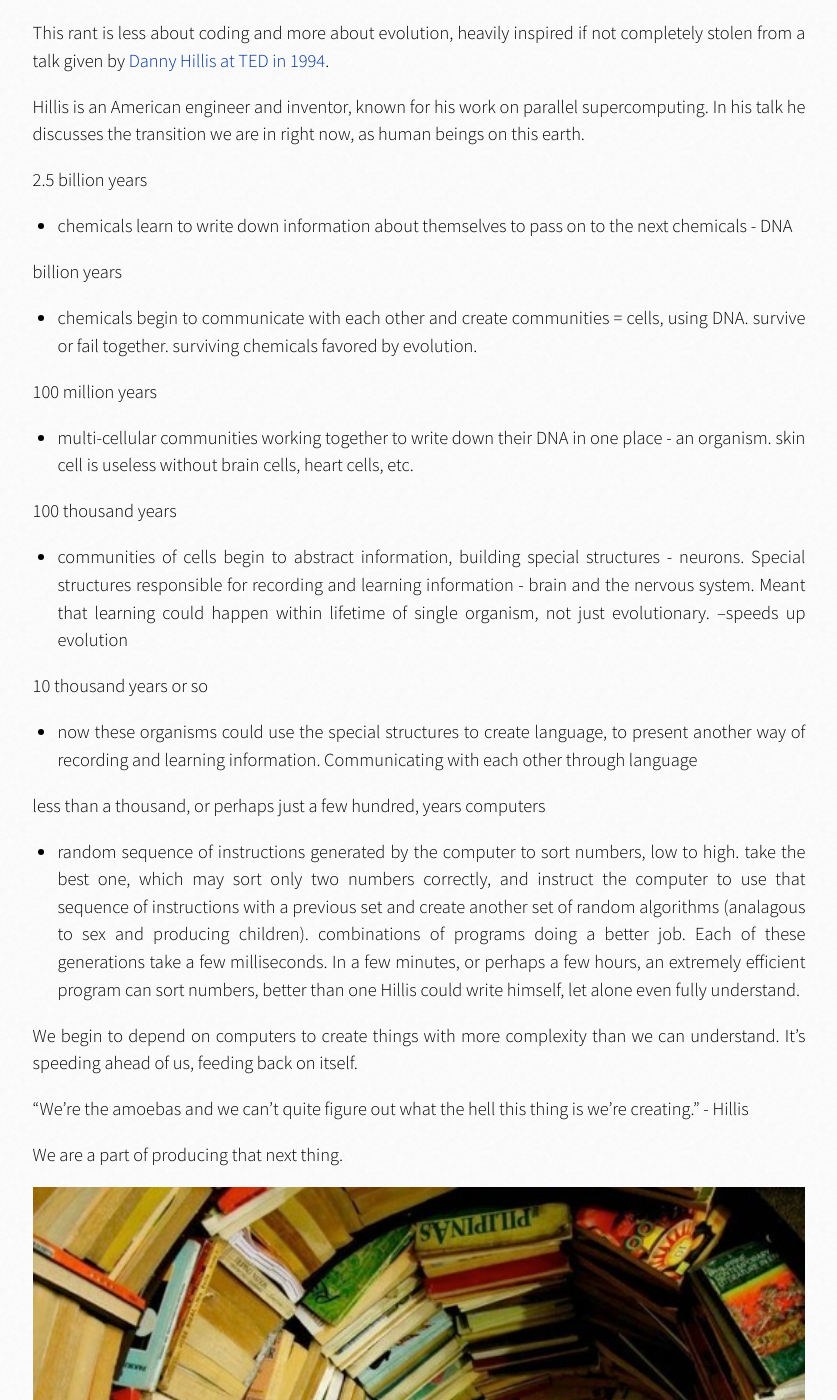
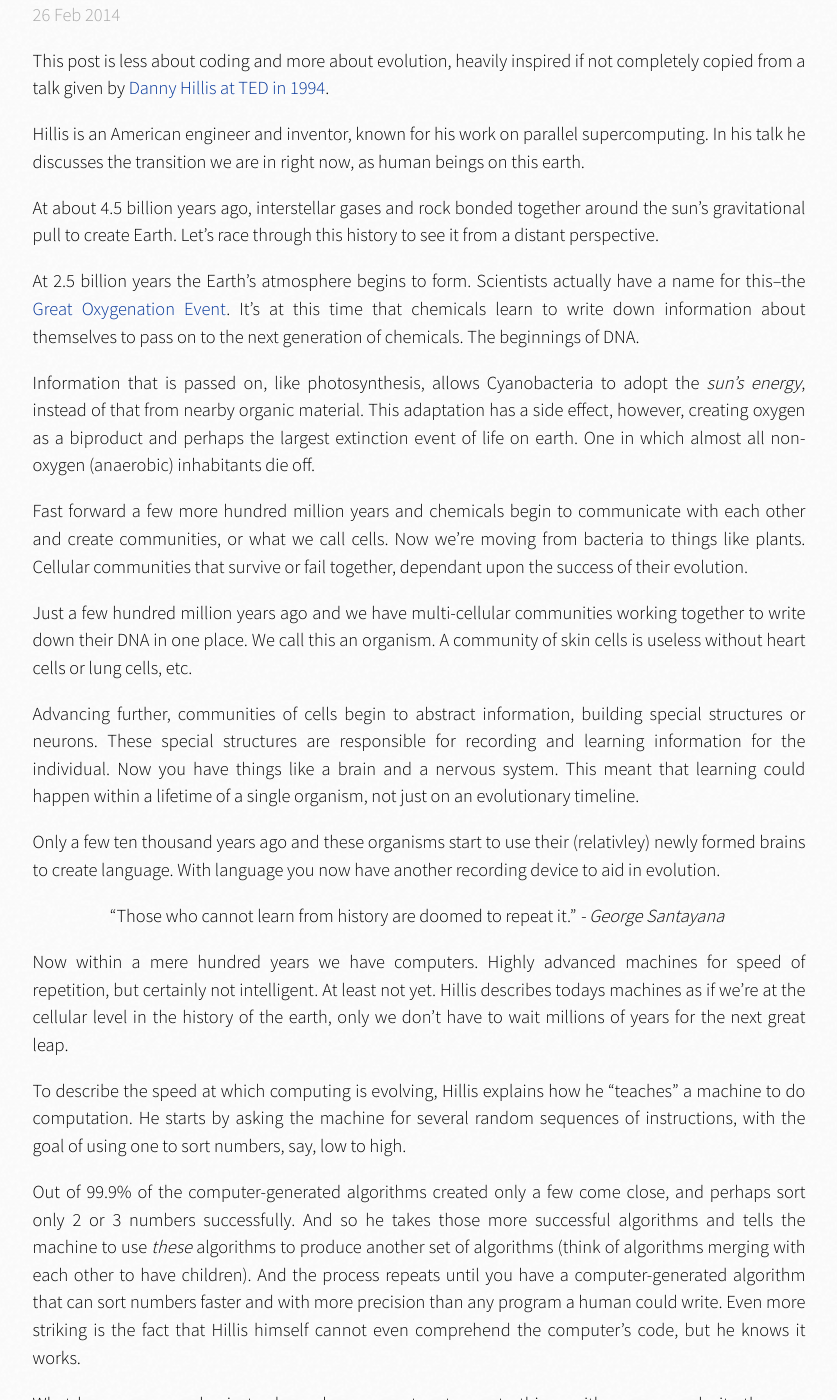
Before and after one commit to mrdougwright/dogwithrug, a Jekyll site: the page built from _posts/2014-02-26-untitled.markdown, in a window 1280 px wide and 1400 px high, scrolled down 255 px. Shown: the whole window, without its empty margins (221-1058 px from the left). Built offline with Jekyll 4.4.1, drawn with Linux system fonts in a browser that asks for light colours; nearby versions of some CDN libraries; some web fonts are replaced; some of the changed text lies outside the part shown.

Commit message:
working on evolution post

```diff
--- a/_posts/2014-02-26-untitled.markdown
+++ b/_posts/2014-02-26-untitled.markdown
@@ -1,47 +1,49 @@
 ---
 layout: post
-title:  ""
-date:   2013-02-26 19:20:00
+title:  "asdf"
+date:   2014-02-26 19:20:00
 categories: metaphysics coding
 ---
 
-This rant is less about coding and more about evolution, heavily inspired if not completely stolen from a talk given by [Danny Hillis at TED in 1994][hillis].
+This post is less about coding and more about evolution, heavily inspired if not completely copied from a talk given by [Danny Hillis at TED in 1994][hillis].
 
 Hillis is an American engineer and inventor, known for his work on parallel supercomputing. In his talk he discusses the transition we are in right now, as human beings on this earth.
 
-2.5 billion years
-- chemicals learn to write down information about themselves to pass on to the next chemicals - DNA
+At about 4.5 billion years ago, interstellar gases and rock bonded together around the sun's gravitational pull to create Earth. Let's race through this history to see it from a distant perspective.
 
-billion years
-- chemicals begin to communicate with each other and create communities = cells, using DNA. survive or fail together. surviving chemicals favored by evolution.
+At 2.5 billion years the Earth's atmosphere begins to form. Scientists actually have a name for this--the [Great Oxygenation Event][GOE]. It's at this time that chemicals learn to write down information about themselves to pass on to the next generation of chemicals. The beginnings of DNA.
 
-100 million years
-- multi-cellular communities working together to write down their DNA in one place - an organism. skin cell is useless without brain cells, heart cells, etc.
+Information that is passed on, like photosynthesis, allows Cyanobacteria to adopt the _sun's energy_, instead of that from nearby organic material. This adaptation has a side effect, however, creating oxygen as a biproduct and perhaps the largest extinction event of life on earth. One in which almost all non-oxygen (anaerobic) inhabitants die off.
 
-100 thousand years
-- communities of cells begin to abstract information, building special structures - neurons. Special structures responsible for recording and learning information - brain and the nervous system. Meant that learning could happen within lifetime of single organism, not just evolutionary. --speeds up evolution
+Fast forward a few more hundred million years and chemicals begin to communicate with each other and create communities, or what we call cells. Now we're moving from bacteria to things like plants. Cellular communities that survive or fail together, dependant upon the success of their evolution.
 
-10 thousand years or so
-- now these organisms could use the special structures to create language, to present another way of recording and learning information. Communicating with each other through language
+Just a few hundred million years ago and we have multi-cellular communities working together to write down their DNA in one place. We call this an organism. A community of skin cells is useless without heart cells or lung cells, etc.
 
-less than a thousand, or perhaps just a few hundred, years
-computers
-- random sequence of instructions generated by the computer to sort numbers, low to high. take the best one, which may sort only two numbers correctly, and instruct the computer to use that sequence of instructions with a previous set and create another set of random algorithms (analagous to sex and producing children). combinations of programs doing a better job. Each of these generations take a few milliseconds. In a few minutes, or perhaps a few hours, an extremely efficient program can sort numbers, better than one Hillis could write himself, let alone even fully understand.
+Advancing further, communities of cells begin to abstract information, building special structures or neurons. These special structures are responsible for recording and learning information for the individual. Now you have things like a brain and a nervous system. This meant that learning could happen within a lifetime of a single organism, not just on an evolutionary timeline.
 
-We begin to depend on computers to create things with more complexity than we can understand. It's speeding ahead of us, feeding back on itself.
+Only a few ten thousand years ago and these organisms start to use their (relativley) newly formed brains to create language. With language you now have another recording device to aid in evolution.
 
-"We're the amoebas and we can't quite figure out what the hell this thing is we're creating." - Hillis
+> "Those who cannot learn from history are doomed to repeat it."
+> *- George Santayana*
 
-We are a part of producing that next thing.
+Now within a mere hundred years we have computers. Highly advanced machines for speed of repetition, but certainly not intelligent. At least not yet. Hillis describes todays machines as if we're at the cellular level in the history of the earth, only we don't have to wait millions of years for the next great leap.
 
+To describe the speed at which computing is evolving, Hillis explains how he "teaches" a machine to do computation. He starts by asking the machine for several random sequences of instructions, with the goal of using one to sort numbers, say, low to high.
 
+Out of 99.9% of the computer-generated algorithms created only a few come close, and perhaps sort only 2 or 3 numbers successfully. And so he takes those more successful algorithms and tells the machine to use _these_ algorithms to produce another set of algorithms (think of algorithms merging with each other to have children). And the process repeats until you have a computer-generated algorithm that can sort numbers faster and with more precision than any program a human could write. Even more striking is the fact that Hillis himself cannot even comprehend the computer's code, but he knows it works.
+
+What happens as we begin to depend on computers to create things with more complexity than we ourselves can understand? Are we creating the next advancement in evolution, perhaps the first true [artificial intelligence][AI]?
+
+> "We're the amoebas and we can't quite figure out what the hell this thing is we're creating."
+> *- Hillis*
+
+As Hillis points out, we are a part of producing that next thing, whatever it may be.
 
 
 [hillis]: http://www.ted.com/talks/danny_hillis_back_to_the_future_of_1994.html
+[GOE]: http://en.wikipedia.org/wiki/Great_Oxygenation_Event
+[AI]: http://mrdougwright.com/2012/11/01/google-creates-the-next-a-i/
 
 ![Rabbit Hole][hole]
 
-[Heroku][heroku]
-
-[heroku]: https://www.heroku.com/
 [hole]: /images/rabbit-hole.jpg
```
Also changed, not shown: _posts/2013-11-13-rabbit-hole.markdown (line endings or trailing spaces).
